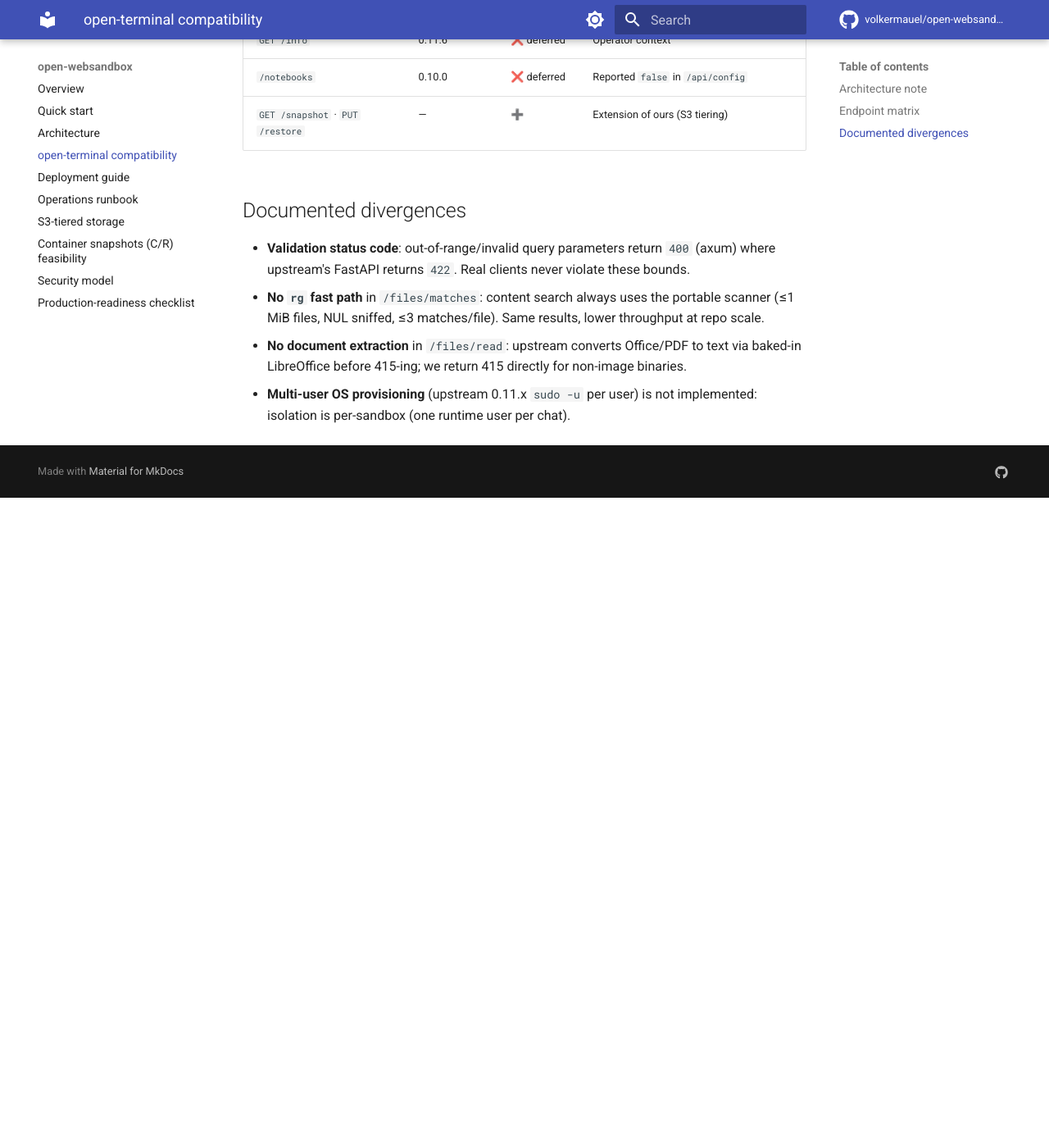
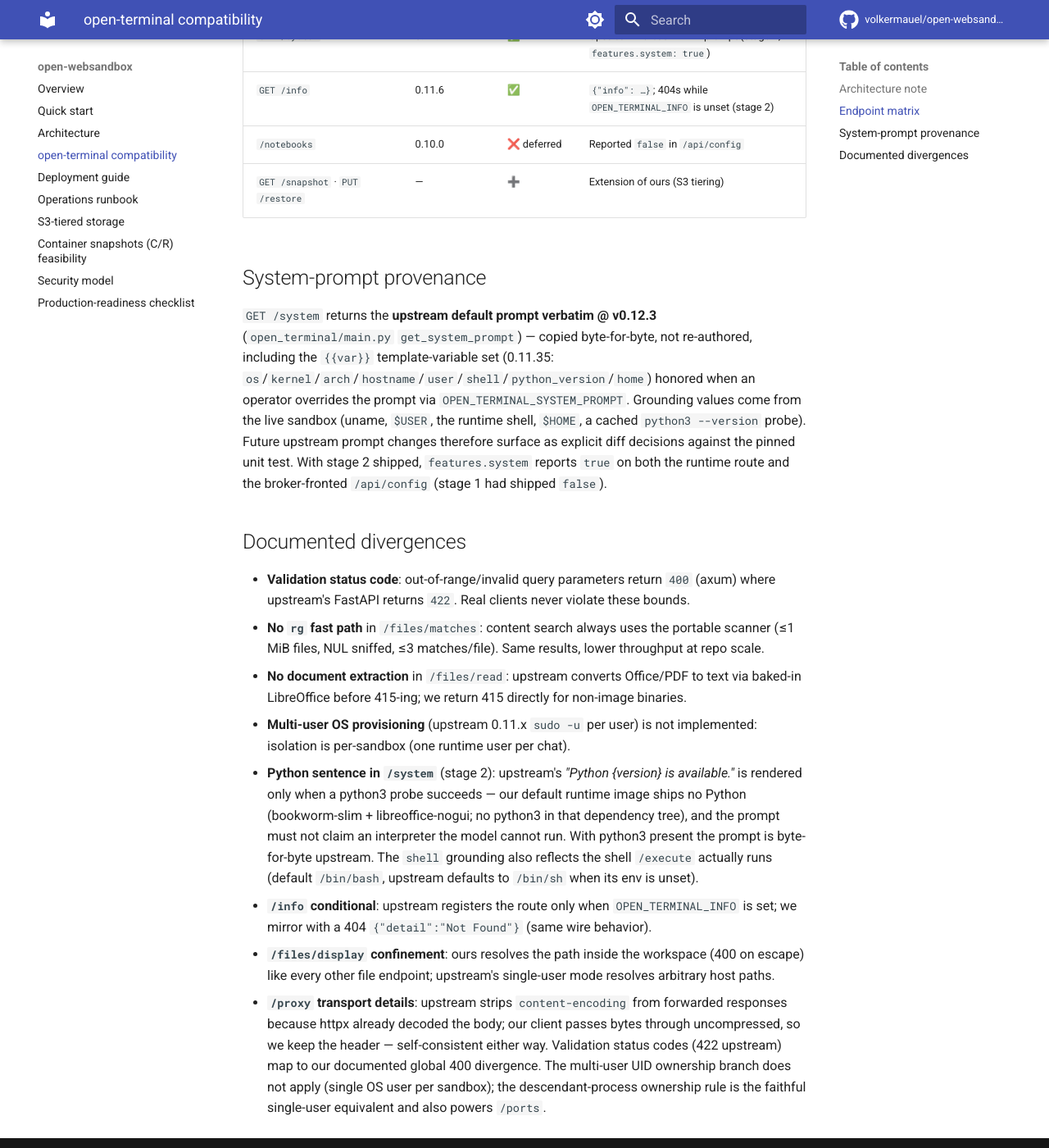
Before and after one commit to volkermauel/open-websandbox, an MkDocs documentation site: the page built from docs/compatibility.md, in a window 1280 px wide and 1400 px high, scrolled down 1933 px. Shown: the whole window at 82% size. Built offline with MkDocs 1.6.1 and Material for MkDocs 9.7.7, drawn with Linux system fonts in a browser that asks for light colours; comment, search, counter and statistics services are not loaded; before the commit the page ends 2540 px from its top, so only the background shows below that; some of the changed text lies outside the part shown.

Commit message:
docs: stage-2 compatibility matrix rows, prompt provenance, changelog; e2e (#169)
docs/compatibility.md: /system /info /files/display /proxy rows, /ports
row updated, system-prompt provenance note (upstream-verbatim @ v0.12.3),
features.system flip note, new divergences. e2e through the broker relay:
system prompt shape, info-404, display round-trip, ports shape, proxy
lockdown incl. the runtime's own :8888 not being proxyable.

```diff
--- a/docs/compatibility.md
+++ b/docs/compatibility.md
@@ -39,15 +39,29 @@ itself.
 | `GET /files/matches` | 0.12.0 | ✅ | Name + content matches, `next_offset` pagination |
 | `POST /files/archive` | 0.11.28 | ✅ | ZIP bundle |
 | `POST /files/upload` | 0.2.0 | ✅ | Multipart, `directory` param |
-| `GET /files/display` | 0.2.9 | ❌ deferred | Show-file signaling |
-| `GET /ports` | 0.9.0 | ✅ | Restricted runtime: returns an empty list |
-| `GET /proxy/{port}/{path}` | 0.9.0 | ❌ deferred | Needs 0.12.2 session-ownership semantics |
+| `GET /files/display` | 0.2.9 | ✅ | Show-file signaling: `{path, exists}` (stage 2) |
+| `GET /ports` | 0.9.0 | ✅ | Real listing of session-owned listeners (stage 2) |
+| `GET/POST/… /proxy/{port}[/{path}]` | 0.9.0 | ✅ | 0.12.2 session-ownership lockdown (stage 2) |
 | `POST/GET/DELETE /api/terminals` + WS | 0.7.0 | ✅ | PTY sessions; first-message WS auth, binary framing |
 | `GET /api/config` | 0.8.1 | ✅ | Broker-fronted; v0.12.3 key set (`terminal`/`notebooks`/`system`) |
-| `GET /system` | 0.11.27 | ❌ deferred | LLM grounding |
-| `GET /info` | 0.11.6 | ❌ deferred | Operator context |
+| `GET /system` | 0.11.27 | ✅ | Upstream-verbatim LLM prompt (stage 2; `features.system: true`) |
+| `GET /info` | 0.11.6 | ✅ | `{"info": …}`; 404s while `OPEN_TERMINAL_INFO` is unset (stage 2) |
 | `/notebooks` | 0.10.0 | ❌ deferred | Reported `false` in `/api/config` |
 | `GET /snapshot` · `PUT /restore` | — | ➕ | Extension of ours (S3 tiering) |
+
+## System-prompt provenance
+
+`GET /system` returns the **upstream default prompt verbatim @ v0.12.3**
+(`open_terminal/main.py` `get_system_prompt`) — copied byte-for-byte, not
+re-authored, including the `{{var}}` template-variable set (0.11.35:
+`os`/`kernel`/`arch`/`hostname`/`user`/`shell`/`python_version`/`home`)
+honored when an operator overrides the prompt via `OPEN_TERMINAL_SYSTEM_PROMPT`.
+Grounding values come from the live sandbox (uname, `$USER`, the runtime
+shell, `$HOME`, a cached `python3 --version` probe). Future upstream prompt
+changes therefore surface as explicit diff decisions against the pinned
+unit test. With stage 2 shipped, `features.system` reports `true` on both
+the runtime route and the broker-fronted `/api/config` (stage 1 had shipped
+`false`).
 
 ## Documented divergences
 
@@ -62,3 +76,24 @@ itself.
   directly for non-image binaries.
 - **Multi-user OS provisioning** (upstream 0.11.x `sudo -u` per user) is not
   implemented: isolation is per-sandbox (one runtime user per chat).
+- **Python sentence in `/system`** (stage 2): upstream's
+  *"Python {version} is available."* is rendered only when a python3 probe
+  succeeds — our default runtime image ships no Python (bookworm-slim +
+  libreoffice-nogui; no python3 in that dependency tree), and the prompt must
+  not claim an interpreter the model cannot run. With python3 present the
+  prompt is byte-for-byte upstream. The `shell` grounding also reflects the
+  shell `/execute` actually runs (default `/bin/bash`, upstream defaults to
+  `/bin/sh` when its env is unset).
+- **`/info` conditional**: upstream registers the route only when
+  `OPEN_TERMINAL_INFO` is set; we mirror with a 404 `{"detail":"Not Found"}`
+  (same wire behavior).
+- **`/files/display` confinement**: ours resolves the path inside the
+  workspace (400 on escape) like every other file endpoint; upstream's
+  single-user mode resolves arbitrary host paths.
+- **`/proxy` transport details**: upstream strips `content-encoding` from
+  forwarded responses because httpx already decoded the body; our client
+  passes bytes through uncompressed, so we keep the header — self-consistent
+  either way. Validation status codes (422 upstream) map to our documented
+  global 400 divergence. The multi-user UID ownership branch does not apply
+  (single OS user per sandbox); the descendant-process ownership rule is the
+  faithful single-user equivalent and also powers `/ports`.
```
Also changed, not shown: CHANGELOG.md (+24 -0 lines), 1 other file.
